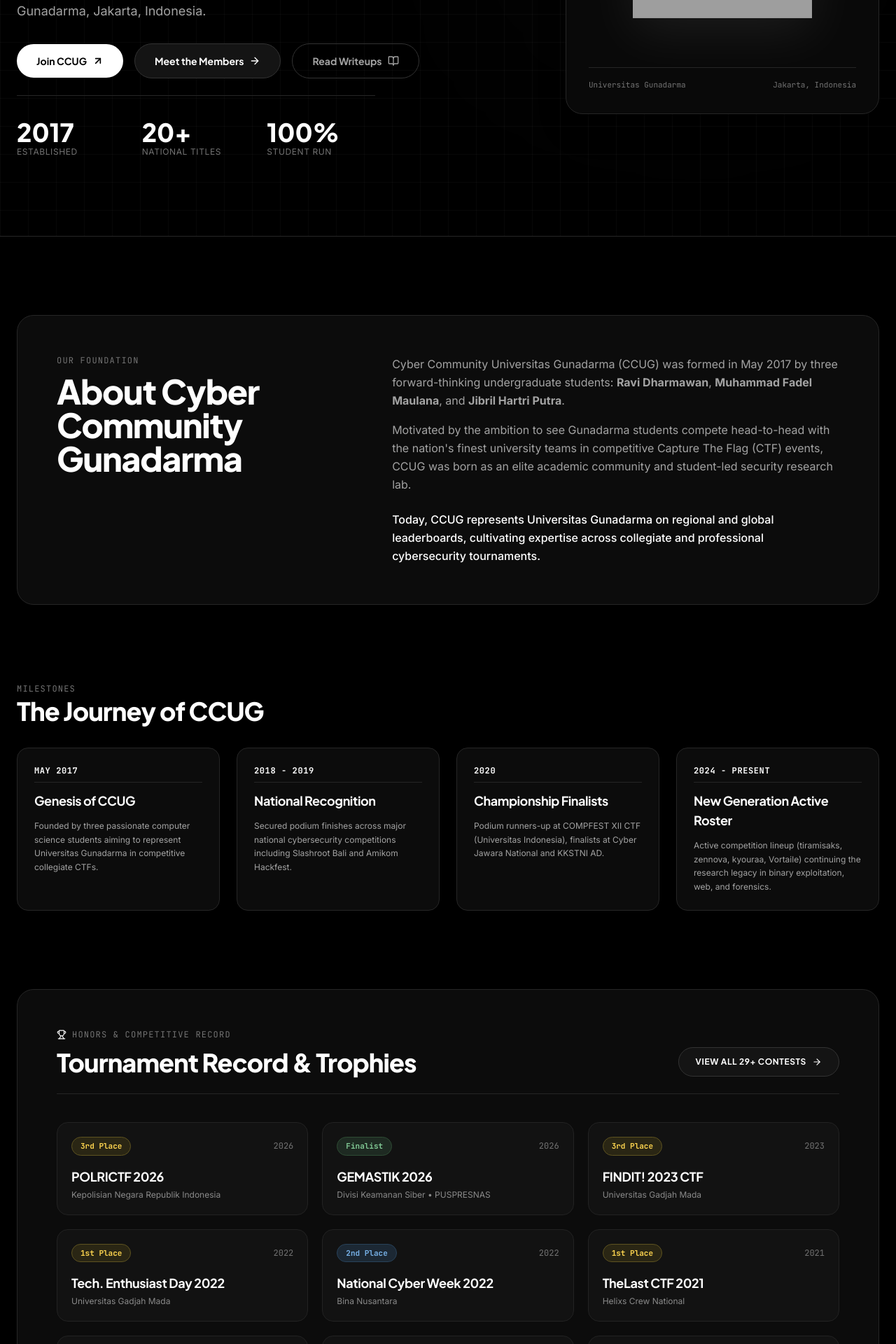
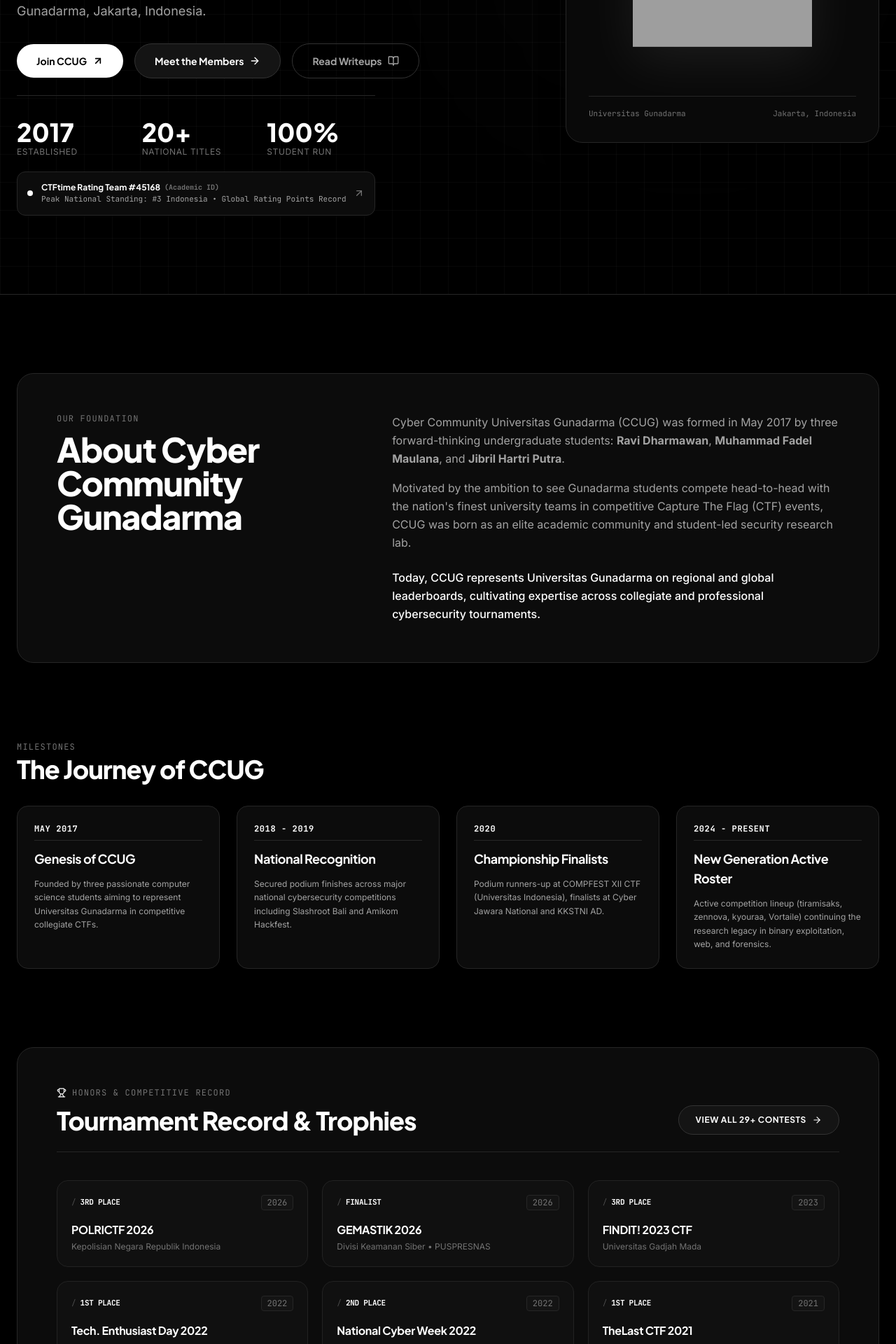
Before and after one commit to FavianRP/ccug-fix2, a Next.js app in the folder ccug-frontend/: page / in a window 1280 px wide. Shown: the part 540-2460 px from the top of the page at 70% size. Built offline with nearby package versions, Linux system fonts and the light colour scheme; grey boxes are pictures that could not be loaded.

Commit message:
feat: add CTFtime team standing badge, redesign trophies with clean monochrome slash marks

```diff
--- a/ccug-frontend/src/app/contests/page.tsx
+++ b/ccug-frontend/src/app/contests/page.tsx
@@ -212,24 +212,18 @@ export default function ContestsPage() {
     }
   };
 
-  // Helper formatting badge
+  // Helper formatting badge: clean monochrome technical pill
   const getBadgeStyle = (contest: Contest) => {
     const title = (contest.rankTitle || "").toLowerCase();
     const place = contest.place;
 
     if (place === 1 || title.includes("1st")) {
-      return "bg-[#2a2614] border-[#5e5320] text-[#ffd54f]";
+      return "bg-white text-black border-white font-black";
     }
-    if (place === 2 || title.includes("2nd")) {
-      return "bg-[#1c2834] border-[#28425a] text-[#78b3ea]";
+    if (place === 2 || title.includes("2nd") || place === 3 || title.includes("3rd") || title.includes("runner")) {
+      return "bg-[#1f1f1f] text-white border-[#404040]";
     }
-    if (place === 3 || title.includes("3rd") || title.includes("runner")) {
-      return "bg-[#272119] border-[#4d3a24] text-[#f0a45d]";
-    }
-    if (title.includes("top")) {
-      return "bg-[#241e2b] border-[#443054] text-[#cb98eb]";
-    }
-    return "bg-[#18231c] border-[#25422e] text-[#81C995]"; // Finalist
+    return "bg-[#111111] text-[#a3a3a3] border-[#262626]";
   };
 
   const getDisplayPlacement = (contest: Contest) => {
@@ -354,11 +348,12 @@ export default function ContestsPage() {
                       {/* Placement */}
                       <td className="py-4 px-6 whitespace-nowrap">
                         <span
-                          className={`inline-flex items-center gap-1.5 px-3 py-1 rounded-full text-xs font-mono font-bold border ${getBadgeStyle(
+                          className={`inline-flex items-center gap-1.5 px-3 py-1 rounded-md text-xs font-mono font-medium border ${getBadgeStyle(
                             contest
                           )}`}
                         >
-                          {getDisplayPlacement(contest)}
+                          <span className="text-[10px] opacity-40 select-none">/</span>
+                          <span>{getDisplayPlacement(contest)}</span>
                         </span>
                       </td>
 
--- a/ccug-frontend/src/app/page.tsx
+++ b/ccug-frontend/src/app/page.tsx
@@ -19,15 +19,15 @@ import {
 } from 'lucide-react';
 
 const FEATURED_TROPHIES = [
-  { place: '3rd Place', event: 'POLRICTF 2026', host: 'Kepolisian Negara Republik Indonesia', year: '2026', rankColor: 'text-[#ffd54f] bg-[#2a2614] border-[#5e5320]' },
-  { place: 'Finalist', event: 'GEMASTIK 2026', host: 'Divisi Keamanan Siber • PUSPRESNAS', year: '2026', rankColor: 'text-[#81C995] bg-[#1e2a22] border-[#2e4c34]' },
-  { place: '3rd Place', event: 'FINDIT! 2023 CTF', host: 'Universitas Gadjah Mada', year: '2023', rankColor: 'text-[#ffd54f] bg-[#2a2614] border-[#5e5320]' },
-  { place: '1st Place', event: 'Tech. Enthusiast Day 2022', host: 'Universitas Gadjah Mada', year: '2022', rankColor: 'text-[#ffd54f] bg-[#2a2614] border-[#5e5320]' },
-  { place: '2nd Place', event: 'National Cyber Week 2022', host: 'Bina Nusantara', year: '2022', rankColor: 'text-[#78b3ea] bg-[#1c2834] border-[#28425a]' },
-  { place: '1st Place', event: 'TheLast CTF 2021', host: 'Helixs Crew National', year: '2021', rankColor: 'text-[#ffd54f] bg-[#2a2614] border-[#5e5320]' },
-  { place: '1st Place', event: 'KKSTNI AD CTF 2021', host: 'Pusat Sandi dan Siber TNI AD', year: '2021', rankColor: 'text-[#ffd54f] bg-[#2a2614] border-[#5e5320]' },
-  { place: '2nd Place', event: 'Gemastik XIV Keamanan Siber', host: 'PUSPRESNAS & Telkom University', year: '2021', rankColor: 'text-[#78b3ea] bg-[#1c2834] border-[#28425a]' },
-  { place: '2nd Place', event: 'COMPFEST 12 CTF', host: 'Universitas Indonesia', year: '2020', rankColor: 'text-[#78b3ea] bg-[#1c2834] border-[#28425a]' },
+  { place: '3rd Place', event: 'POLRICTF 2026', host: 'Kepolisian Negara Republik Indonesia', year: '2026', tag: 'PODIUM' },
+  { place: 'Finalist', event: 'GEMASTIK 2026', host: 'Divisi Keamanan Siber • PUSPRESNAS', year: '2026', tag: 'FINALIST' },
+  { place: '3rd Place', event: 'FINDIT! 2023 CTF', host: 'Universitas Gadjah Mada', year: '2023', tag: 'PODIUM' },
+  { place: '1st Place', event: 'Tech. Enthusiast Day 2022', host: 'Universitas Gadjah Mada', year: '2022', tag: 'WINNER' },
+  { place: '2nd Place', event: 'National Cyber Week 2022', host: 'Bina Nusantara', year: '2022', tag: 'PODIUM' },
+  { place: '1st Place', event: 'TheLast CTF 2021', host: 'Helixs Crew National', year: '2021', tag: 'WINNER' },
+  { place: '1st Place', event: 'KKSTNI AD CTF 2021', host: 'Pusat Sandi dan Siber TNI AD', year: '2021', tag: 'WINNER' },
+  { place: '2nd Place', event: 'Gemastik XIV Keamanan Siber', host: 'PUSPRESNAS & Telkom University', year: '2021', tag: 'PODIUM' },
+  { place: '2nd Place', event: 'COMPFEST 12 CTF', host: 'Universitas Indonesia', year: '2020', tag: 'PODIUM' },
 ];
 
 const TIMELINE = [
@@ -129,8 +129,9 @@ export default function Home() {
                 </Link>
               </div>
 
-              {/* Stats Bar */}
-              <div className="grid grid-cols-3 gap-6 pt-8 border-t border-[#262626] max-w-lg">
+              {/* Stats Bar + CTFtime Badge */}
+              <div className="pt-8 border-t border-[#262626] max-w-lg space-y-5">
+                <div className="grid grid-cols-3 gap-6">
                   <div className="group">
                     <div className="font-heading text-3xl sm:text-4xl font-extrabold text-white transition-transform group-hover:-translate-y-0.5 duration-200">
                       2017
@@ -155,6 +156,29 @@ export default function Home() {
                       Student Run
                     </div>
                   </div>
+                </div>
+
+                {/* CTFtime Verified Standing Pill */}
+                <a
+                  href="https://ctftime.org/team/45168"
+                  target="_blank"
+                  rel="noopener noreferrer"
+                  className="inline-flex items-center justify-between w-full p-3.5 rounded-xl border border-[#262626] bg-[#0c0c0c] hover:border-[#404040] hover:bg-[#121212] transition duration-300 group"
+                >
+                  <div className="flex items-center gap-3">
+                    <span className="w-2 h-2 rounded-full bg-white select-none" />
+                    <div className="flex flex-col">
+                      <span className="font-heading text-xs font-bold text-white flex items-center gap-1.5">
+                        <span>CTFtime Rating Team #45168</span>
+                        <span className="text-[10px] font-mono text-[#737373]">(Academic ID)</span>
+                      </span>
+                      <span className="font-mono text-[11px] text-[#a3a3a3]">
+                        Peak National Standing: #3 Indonesia • Global Rating Points Record
+                      </span>
+                    </div>
+                  </div>
+                  <ArrowUpRight className="w-4 h-4 text-[#737373] group-hover:text-white transition" />
+                </a>
               </div>
             </div>
 
@@ -280,21 +304,22 @@ export default function Home() {
             {FEATURED_TROPHIES.map((t, idx) => (
               <div
                 key={idx}
-                className="bg-[#121212] border border-[#222222] hover:border-[#383838] rounded-2xl p-5 space-y-4 transition duration-300 group hover:-translate-y-1"
+                className="bg-[#101010] border border-[#222222] hover:border-[#383838] rounded-2xl p-5 space-y-4 transition duration-300 group hover:-translate-y-1"
               >
                 <div className="flex items-center justify-between">
-                  <span
-                    className={`font-mono text-[11px] font-bold px-3 py-1 rounded-full border ${t.rankColor}`}
-                  >
-                    {t.place}
+                  <div className="inline-flex items-center gap-1.5 font-mono text-[11px] text-white">
+                    <span className="text-[#525252] select-none font-light">/</span>
+                    <span className="font-bold tracking-tight uppercase">{t.place}</span>
+                  </div>
+                  <span className="font-mono text-xs text-[#737373] bg-[#141414] px-2 py-0.5 rounded border border-[#262626]">
+                    {t.year}
                   </span>
-                  <span className="font-mono text-xs text-[#737373]">{t.year}</span>
                 </div>
                 <div>
-                  <h3 className="font-heading text-lg font-bold text-white group-hover:text-white transition">
+                  <h3 className="font-heading text-base font-bold text-white group-hover:text-white transition">
                     {t.event}
                   </h3>
-                  <p className="font-sans text-xs text-[#8a8a8a] mt-1">{t.host}</p>
+                  <p className="font-sans text-xs text-[#737373] mt-1">{t.host}</p>
                 </div>
               </div>
             ))}
```
Lines whose indentation alone changed are shown as unchanged.
